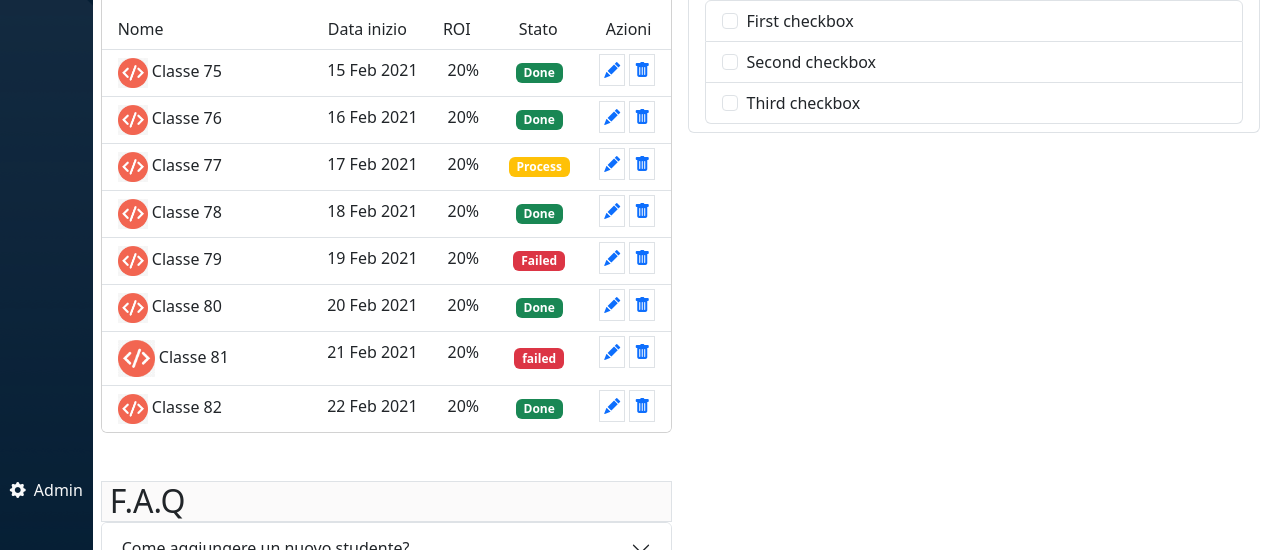
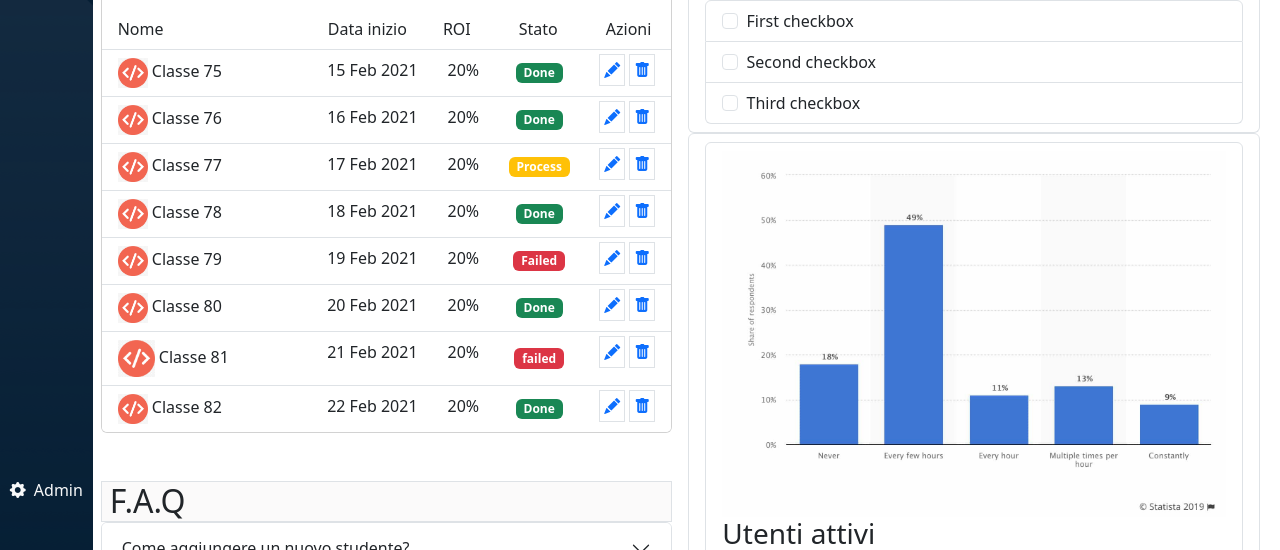
Before and after one commit to GiovanniMarseglia/html-css-bootstrap-dashboard, a plain HTML site: page index.html in a window 1280 px wide. Shown: the part 250-800 px from the top of the page. Drawn offline with nearby package versions, Linux system fonts and the light colour scheme.

Commit message:
added active user section

```diff
--- a/index.html
+++ b/index.html
@@ -585,7 +585,44 @@
 
                                                             <div>
 
+
+
+
+
+                                                                  <ul class="list-group">
+                                                                    <li class="list-group-item">
+
+                                                                        <ul class="list-group">
+                                                                            <li class="list-group-item d-flex flex-column">
+                                                                                <img src="./img/stats.jpeg" alt="" width="100%">
+                                                                                <span class="h3">Utenti attivi</span>
+                                                                                <span>Lista degli utenti attivi in piattaforma nell'ultimo mese</span>
+                                                                            </li>
+
+                                                                            <li class="list-group-item">Gennaio : 1200</li>
+                                                                            <li class="list-group-item">Febbraio : 800</li>
+                                                                            <li class="list-group-item">Marzo : 1500</li>
+                                                                            <li class="list-group-item"><a href="#">Visualizza report approfondito</a></li>
+                                                                          </ul>
+
+
+
+                                                                    </li>
+
+                                                                  </ul>
+
+
+
                                                             </div>
+
+
+
+
+
+
+
+
+
                                                         </div>
 
 
```
